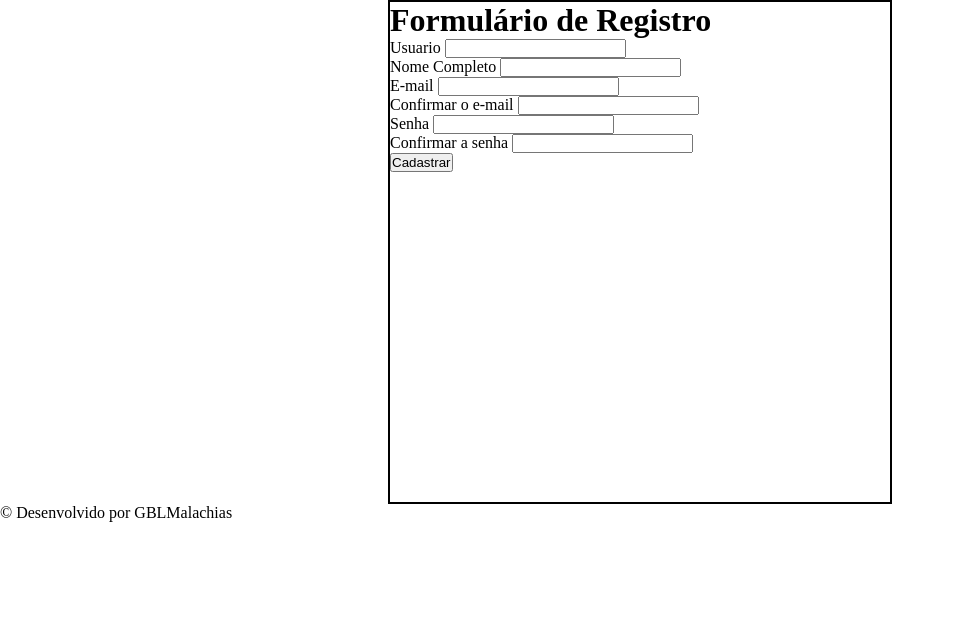
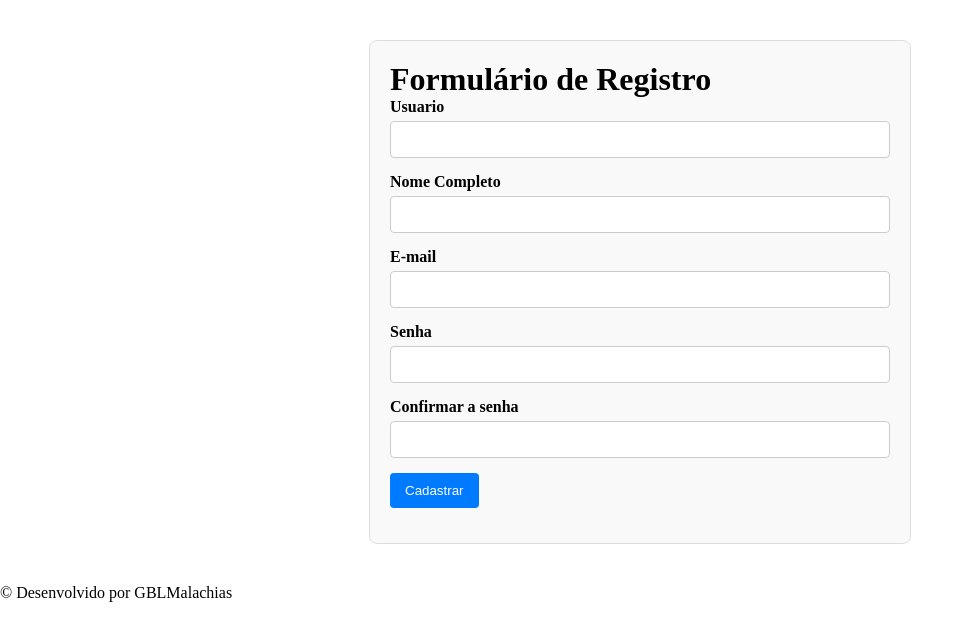
Before and after one commit to GBRL-MalachiaS/Meu_Primeiro_Projeto, a Flask app: template inventario/auth/templates/registro.html in a window 1280 px wide. Shown: the top 641 px of the page, without its empty margins (0-974 px from the left). Run offline with Flask 3, Linux system fonts and the light colour scheme; the template is opened without the code that fills it: values that come from a table or form of the project are taken from there, others are empty.

Commit message:
Update Validators
Criação do arquivo de validadores internos do auth. e a adição das classes html para folha de estilo do css.

```diff
--- a/inventario/__init__.py
+++ b/inventario/__init__.py
@@ -39,7 +39,7 @@ def create_app(config_class=Config):
     from inventario.auth.routes import auth as auth_blueprint
 
     # Registro dos pacotes Blueprint
-    app.register_blueprint(main_blueprint, url_prefix='/main')
+    app.register_blueprint(main_blueprint)
     app.register_blueprint(auth_blueprint, url_prefix='/auth')
 
     return app
--- a/inventario/auth/forms.py
+++ b/inventario/auth/forms.py
@@ -1,15 +1,10 @@
 from flask_wtf import FlaskForm
 from wtforms import StringField, PasswordField, SubmitField, EmailField
 from wtforms.validators import DataRequired, Email, Length, ValidationError, EqualTo
-from inventario.models import Usuario
-import re
+from .validators import validate_email,validate_senha,validate_usuario
 
 
 class FormLogin(FlaskForm):
-    usuario = StringField('Usuario', validators=[
-        DataRequired(message='Campo usuarío é obrigatório')])
-    senha = PasswordField('Senha', validators=[
-        DataRequired(message='Campo senha é obrigatório')])
     usuario = StringField('Usuario', validators=[
         DataRequired(message='Campo usuarío é obrigatório')])
     senha = PasswordField('Senha', validators=[
@@ -20,22 +15,24 @@ class FormLogin(FlaskForm):
 class FormRegistro(FlaskForm):
     usuario = StringField('Usuario', validators=[
         DataRequired(message='Campo Obrigatório'),
-        Length(min=8, message='Campo deve ter 8 digitos')])
+        Length(min=8, message='Campo deve ter 8 digitos'),
+        validate_usuario,
+        ])
+
     nome_completo = StringField('Nome Completo', validators=[
         DataRequired(message='Campo Obrigatório')
     ])
+
     email = EmailField('E-mail', validators=[
         DataRequired(message='Por favor, ensira seu e-mail'),
-        Email(message='Digite um e-mail valido')])
-
-    confirmar_email = EmailField('Confirmar  o e-mail', validators=[
-        DataRequired(message='Ensira novamente seu e-mail'),
-        EqualTo('email', message='Os e-mails devem ser iguais'),
-        Email(message='Digite um e-mail valido!')])
+        Email(message='Digite um e-mail valido'),
+        validate_email,
+        ])
 
     senha = PasswordField('Senha', validators=[
         DataRequired(message='Campo Obrigatório'),
-        Length(min=12, message='Campo deve ter no minimo 12 caracteres')
+        Length(min=12, message='Campo deve ter no minimo 12 caracteres'),
+        validate_senha
     ])
     confirmar_senha = PasswordField('Confirmar a senha', validators=[
         DataRequired(message='Campo Obrigatório'),
@@ -45,26 +42,5 @@ class FormRegistro(FlaskForm):
 
     enviar = SubmitField('Cadastrar')
 
-    # Valida se o usuário ja foi cadastrado
-    def validate_usuario(self, usuario):
-
-        usuario_existe = Usuario.query.filter_by(usuario=usuario.data).first()
-        if usuario_existe:
-            raise ValidationError(
-                'Este nome de usuário já está em uso. Por favor, escolha outro.')
-
-    # Valida se já existe e-mail cadastrado
-    def validate_email(self, email):
-
-        email_existe = Usuario.query.filter_by(email=email.data).first()
-
-        if email_existe:
-            raise ValidationError(
-                'Este e-mail já está cadastrado, por favor, escolha outro!')
-
-    # Valida se o usuário digitou senha com caracter
-    def validate_senha(self, senha):
-        senha_texto = senha.data
-
-        if not re.search(r'[^A-Za-z0-9]', senha_texto):
-            raise ValidationError('A senha deve conter um caractere especial!')
+class FormAlterarSenha(FlaskForm):
+    senha = PasswordField('Senha', validators=[DataRequired('Campo Obrigatório')])
--- a/inventario/auth/static/css/registro.css
+++ b/inventario/auth/static/css/registro.css
@@ -3,9 +3,56 @@
     padding: 0;
 }
 
-.form-registro{
-    width: 500px;
-    height: 500px;
-    border: 2px black solid;
-    margin: 0 auto;
+/* Estilo geral para o container do formulário */
+.form-registro {
+  max-width: 500px;
+  margin: 40px auto; /* Centraliza o formulário na página */
+  padding: 20px;
+  background-color: #f9f9f9;
+  border: 1px solid #ddd;
+  border-radius: 8px;
 }
+
+/* Estilo para agrupar label e input */
+.form-group {
+  margin-bottom: 15px; /* Espaçamento entre os campos */
+}
+
+/* Estilo para os labels */
+.form-label {
+  display: block; /* Faz o label ocupar a linha inteira */
+  margin-bottom: 5px;
+  font-weight: bold;
+}
+
+/* Estilo para os campos de input */
+.form-control {
+  width: 100%;
+  padding: 10px;
+  border: 1px solid #ccc;
+  border-radius: 4px;
+  box-sizing: border-box; /* Garante que padding não afete a largura total */
+}
+
+/* Estilo para as mensagens de erro */
+.error-text {
+  color: #dc3545; /* Vermelho */
+  font-size: 0.9em;
+}
+
+/* Estilo para o botão de envio */
+.btn {
+  padding: 10px 15px;
+  border: none;
+  border-radius: 4px;
+  color: white;
+  cursor: pointer;
+}
+
+.btn-primary {
+  background-color: #007bff;
+}
+
+.btn-primary:hover {
+  background-color: #0056b3;
+}
--- a/inventario/auth/templates/registro.html
+++ b/inventario/auth/templates/registro.html
@@ -14,73 +14,73 @@
     <h1>Formulário de Registro</h1>
     {{ form.hidden_tag() }}
 
-    <div>
-      {{ form.usuario.label }}
-      {{ form.usuario(class_="form-label") }}
+    <div class="form-group">
+      {{ form.usuario.label(class_='form-label') }}
+      {{ form.usuario(class_='form-control') }}
 
       {% if form.usuario.errors %}
         {% for erro in form.usuario.errors %}
           <div>
-            <span>{{ erro }}</span>
+            <span class="error-text">{{ erro }}</span>
           </div>
         {% endfor %}
       {% endif %}
     </div>
-    <div>
-      {{ form.nome_completo.label }}
-      {{ form.nome_completo(class_="form-label") }}
+    <div class="form-group">
+      {{ form.nome_completo.label(class_='form-label') }}
+      {{ form.nome_completo(class_='form-control') }}
       {% if form.nome_completo.errors %}
         {% for erro in form.nome_completo.errors %}
           <div>
-            <span>{{ erro }}</span>
+            <span class="error-text">{{ erro }}</span>
           </div>
         {% endfor %}
       {% endif %}
     </div>
-    <div>
-      {{ form.email.label }}
-      {{ form.email(class_="form-label") }}
+    <div class="form-group">
+      {{ form.email.label(class_='form-label') }}
+      {{ form.email(class_='form-control') }}
       {% if form.email.errors %}
         {% for erro in form.email.errors %}
           <div>
-            <span>{{ erro }}</span>
+            <span class="error-text">{{ erro }}</span>
           </div>
         {% endfor %}
       {% endif %}
     </div>
-    <div>
-      {{ form.confirmar_email.label }}
-      {{ form.confirmar_email(class_="form-label") }}
+    <div class="form-group">
+      {{ form.confirmar_email.label(class_='form-label') }}
+      {{ form.confirmar_email(class_='form-control') }}
       {% if form.confirmar_email.errors %}
         {% for erro in form.confirmar_email.errors %}
           <div>
-            <span>{{ erro }}</span>
+            <span class="error-text">{{ erro }}</span>
           </div>
         {% endfor %}
       {% endif %}
     </div>
-    <div>
-      {{ form.senha.label }}
-      {{ form.senha(class_="form-label") }}
+    <div class="form-group">
+      {{ form.senha.label(class_='form-label') }}
+      {{ form.senha(class_= 'form-control') }}
       {% if form.senha.errors %}
         {% for erro in form.senha.errors %}
           <div>
-            <span>{{ erro }}</span>
+            <span class="error-text">{{ erro }}</span>
           </div>
         {% endfor %}
       {% endif %}
     </div>
-    <div>
-      {{ form.confirmar_senha.label }}
-      {{ form.confirmar_senha(class_="form-label") }}
+    <div class="form-group">
+      {{ form.confirmar_senha.label(class_='form-label') }}
+      {{ form.confirmar_senha(class_='form-control') }}
       {% if form.confirmar_senha.errors %}
         {% for erro in form.confirmar_senha.errors %}
           <div>
-            <span>{{ erro }}</span>
+            <span class="error-text">{{ erro }}</span>
           </div>
         {% endfor %}
       {% endif %}
     </div>
-    <div>{{ form.enviar(class_="form-label") }}</div>
+    <div class="form-group">{{ form.enviar(class_="btn btn-primary") }}</div>
   </form>
 {% endblock %}
--- a/inventario/main/routes.py
+++ b/inventario/main/routes.py
@@ -1,5 +1,6 @@
 # meu_projeto/main/routes.py
-from flask import render_template, Blueprint
+from flask import render_template, Blueprint, redirect, url_for
+from flask_login import login_required
 
 # Criamos o objeto Blueprint
 main = Blueprint('main', __name__)
@@ -7,6 +8,7 @@ main = Blueprint('main', __name__)
 # As rotas agora são associadas ao blueprint 'main', não mais ao 'app'
 @main.route("/")
 @main.route("/home")
+@login_required
 def home():
     # A lógica da sua página inicial iria aqui
-    return render_template('base.html')
+    return render_template('index.html')
--- a/inventario/templates/base.html
+++ b/inventario/templates/base.html
@@ -14,6 +14,11 @@
   </head>
 
   <body>
+    <header>
+      {% block header %}
+
+      {% endblock header %}
+    </header>
     <main>
       {% block content %}
 
```
Also changed, not shown: inventario/auth/routes.py (+8 -2 lines), inventario/auth/templates/login.html (+12 -3 lines), inventario/auth/validators.py (added, +34 -0 lines), inventario/main/templates/index.html (added, +20 -0 lines).
